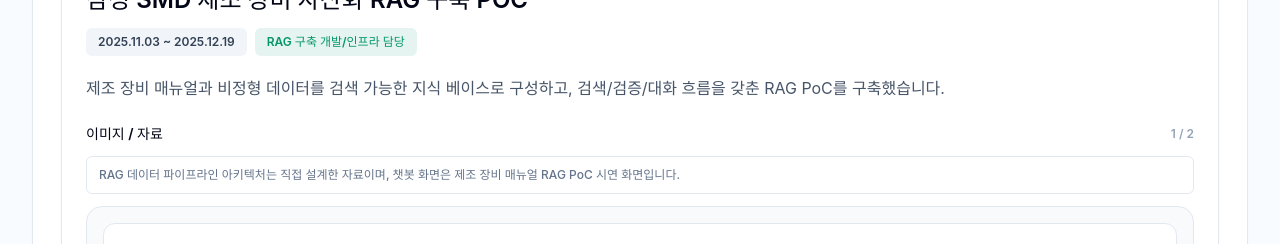
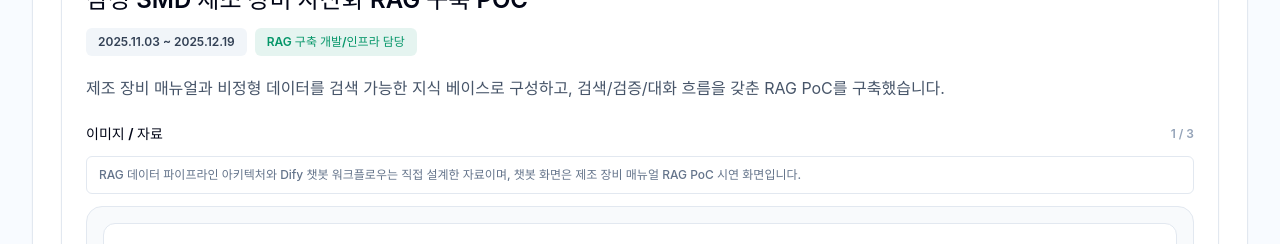
Before and after one commit to JANGSEOKHAN/JANGSEOKHAN.github.io, a React (Vite) app: page / in a window 1280 px wide. Shown: the part 6180-6424 px from the top of the page. Built offline with nearby package versions, Linux system fonts and the light colour scheme; a web font is replaced by a local one.

Commit message:
Add Dify RAG workflow image

```diff
--- a/src/data/profile.ts
+++ b/src/data/profile.ts
@@ -332,7 +332,7 @@ export const projects: Project[] = [
       '제조 장비 PDF 매뉴얼을 OCR 기반 Markdown 구조로 변환하고, 청크·메타데이터·임베딩 자동화를 통해 QdrantDB 기반 지식베이스를 구축했습니다. 메타데이터 필터링, 유사도 검색, Qwen3-VL 검증, Redis 세션 저장을 적용해 텍스트/이미지 기반 멀티턴 RAG 챗봇 PoC에 기여했으며, 비정형 문서를 AI 서비스용 데이터 자산으로 전환하는 경험을 쌓았습니다.',
     techStack: ['Python', 'FastAPI', 'QdrantDB', 'RAG', 'Docker', 'LLM', 'CUDA', 'ReactAgent', 'VLLM', 'LangChain', 'Dify', 'Redis'],
     visualNote:
-      'RAG 데이터 파이프라인 아키텍처는 직접 설계한 자료이며, 챗봇 화면은 제조 장비 매뉴얼 RAG PoC 시연 화면입니다.',
+      'RAG 데이터 파이프라인 아키텍처와 Dify 챗봇 워크플로우는 직접 설계한 자료이며, 챗봇 화면은 제조 장비 매뉴얼 RAG PoC 시연 화면입니다.',
     visuals: [
       {
         title: 'RAG 데이터 파이프라인 아키텍처',
@@ -345,6 +345,12 @@ export const projects: Project[] = [
         description: '제조 장비 매뉴얼과 API 정보를 기반으로 답변하는 PoC 챗봇 화면',
         imageUrl: 'projects/rag/rag-chatbot-screen.png',
         alt: '제조 장비 매뉴얼 RAG PoC 챗봇 시연 화면',
+      },
+      {
+        title: 'Dify SMD 챗봇 워크플로우',
+        description: '이미지/텍스트 입력 분기, 질문 분류, RAG 검색, 답변 생성으로 이어지는 Dify 워크플로우',
+        imageUrl: 'projects/rag/dify-chatbot-workflow.png',
+        alt: '삼성 SMD 제조 장비 자산화 RAG 구축 POC Dify 챗봇 워크플로우',
       },
     ],
   },
```
Also changed, not shown: public/projects/rag/dify-chatbot-workflow.png (added).
